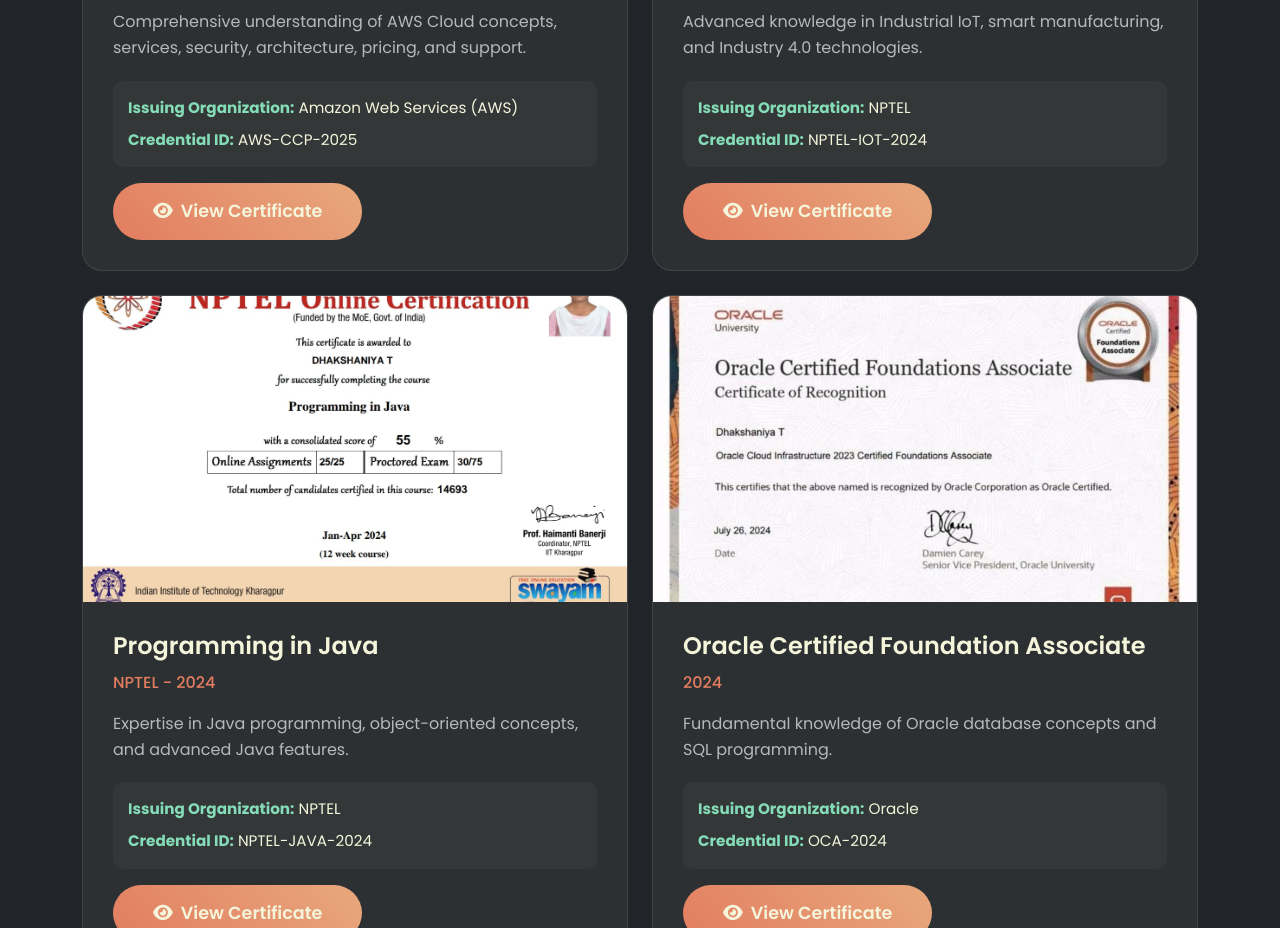
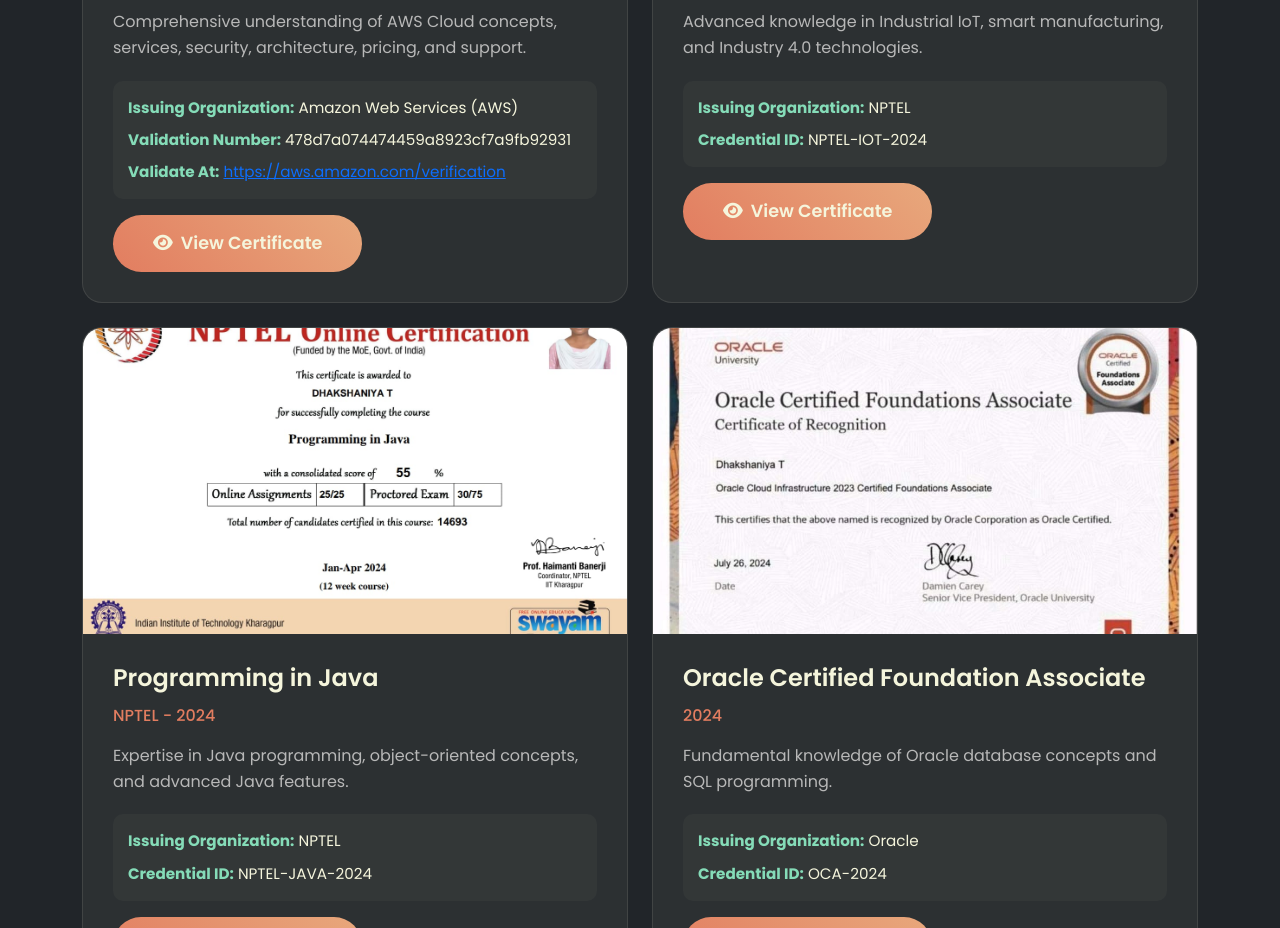
Before and after one commit to Dhaks-20/Portfolio, a plain HTML site: page index.html in a window 1280 px wide. Shown: the part 3820-4748 px from the top of the page. Drawn offline with nearby package versions, Linux system fonts and the light colour scheme.

Commit message:
Initial commit

```diff
--- a/index.html
+++ b/index.html
@@ -188,7 +188,8 @@
                             </p>
                             <div class="certificate-details">
                                 <p><strong>Issuing Organization:</strong> Amazon Web Services (AWS)</p>
-                                <p><strong>Credential ID:</strong> AWS-CCP-2025</p>
+                                <p><strong>Validation Number:</strong> 478d7a074474459a8923cf7a9fb92931</p>
+                                <p><strong>Validate At:</strong> <a href="https://aws.amazon.com/verification" target="_blank">https://aws.amazon.com/verification</a></p>
                             </div>
                             <button class="btn btn-gradient mt-3" data-bs-toggle="modal" data-bs-target="#certificateModal1">
                                 <i class="fas fa-eye me-2"></i>View Certificate
@@ -304,8 +305,9 @@
                     <img src="images/certificates/aws-cloud-practitioner.jpg" alt="AWS Cloud Practitioner Certificate" class="img-fluid mb-3">
                     <div class="certificate-details">
                         <p><strong>Issuing Organization:</strong> Amazon Web Services (AWS)</p>
-                        <p><strong>Credential ID:</strong> AWS-CCP-2025</p>
+                        <p><strong>Validation Number:</strong> 478d7a074474459a8923cf7a9fb92931</p>
                         <p><strong>Date:</strong> 2025</p>
+                        <p><strong>Validate At:</strong> <a href="https://aws.amazon.com/verification" target="_blank">https://aws.amazon.com/verification</a></p>
                         <p><strong>Description:</strong> Comprehensive understanding of AWS Cloud concepts, services, security, architecture, pricing, and support.</p>
                     </div>
                 </div>
```
